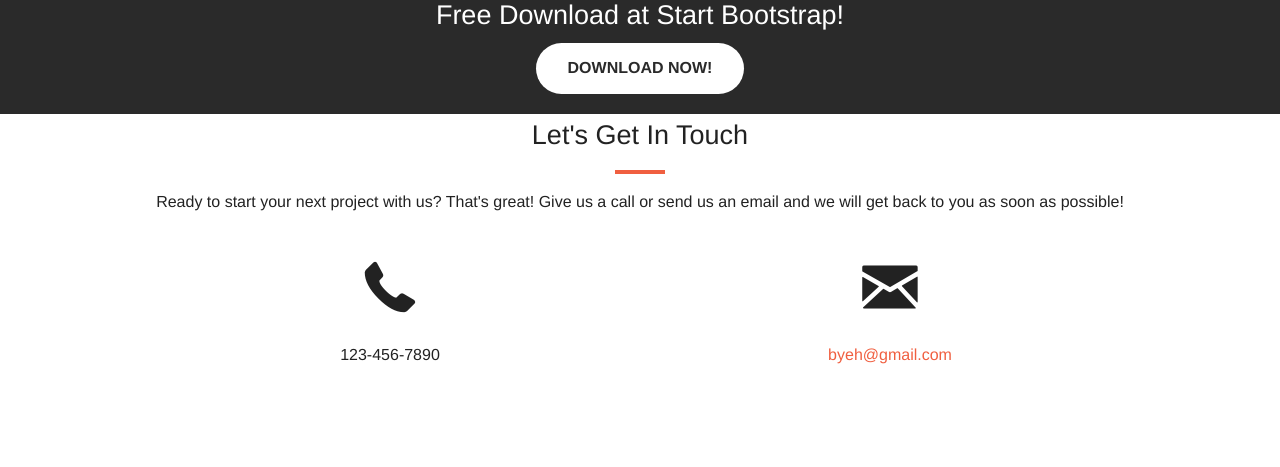
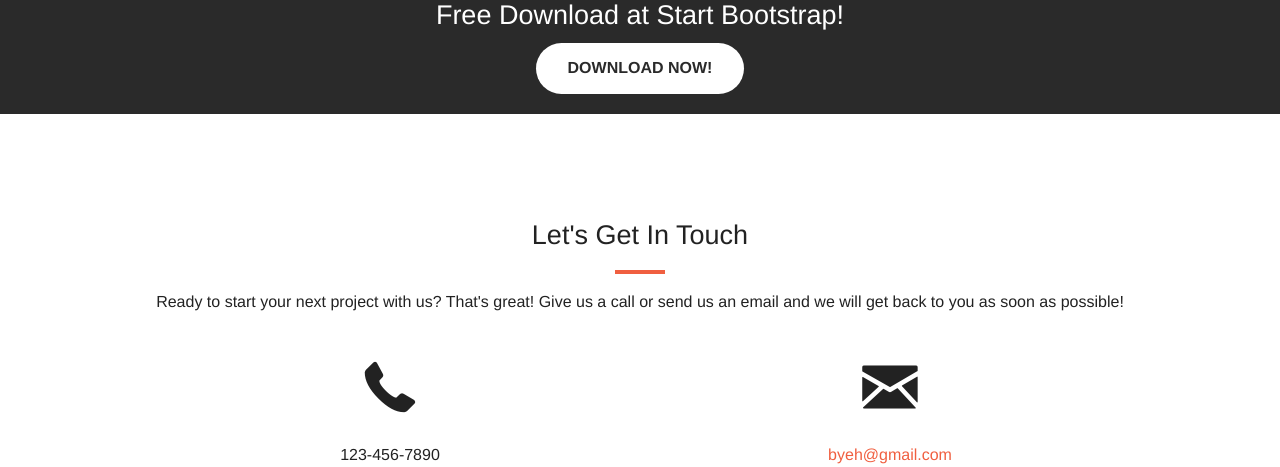
Before and after one commit to BryanYeh/foundation-1-page, a plain HTML site: page index.html in a window 1280 px wide. Shown: the part 1547-2014 px from the top of the page. Before the commit the page ends 1914 px from the top, so only its background shows below. Drawn offline with Linux system fonts and the light colour scheme.

Commit message:
margin contact

```diff
--- a/css/styles.css
+++ b/css/styles.css
@@ -1,6 +1,10 @@
 /*
 General Styles
 */
+
+body{
+    font-family: Merriweather, 'Helvetica Neue', Arial, sans-serif;
+}
 
 .download-bootstrap, .get-started, .find-out-more {
     border-radius: 50px;
@@ -108,6 +112,11 @@ Download Section
 Contact
 */
 
+.contact {
+    margin-top: 100px;
+    margin-bottom: 100px;
+}
+
 .email {
     color: #f05f40;
 }
```
